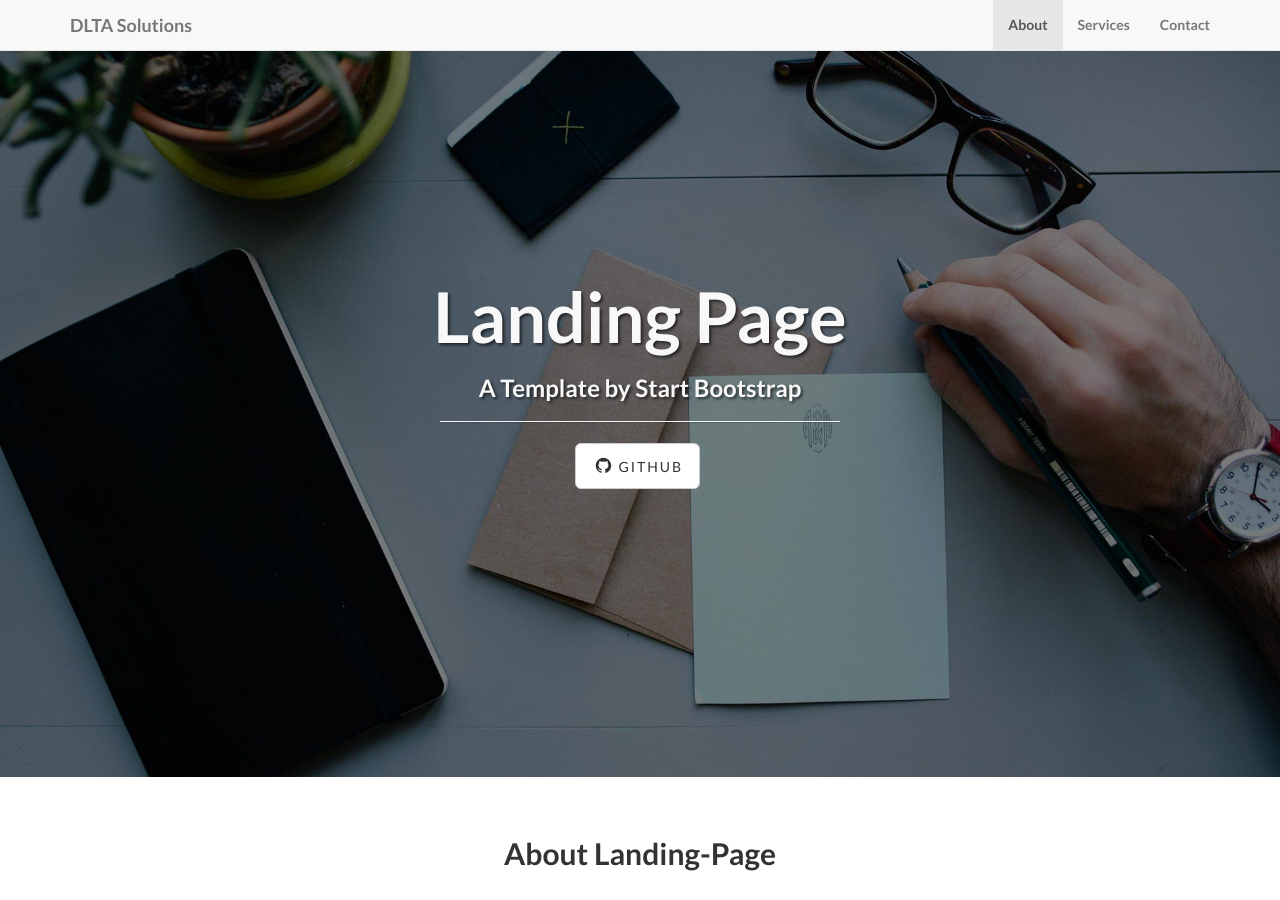
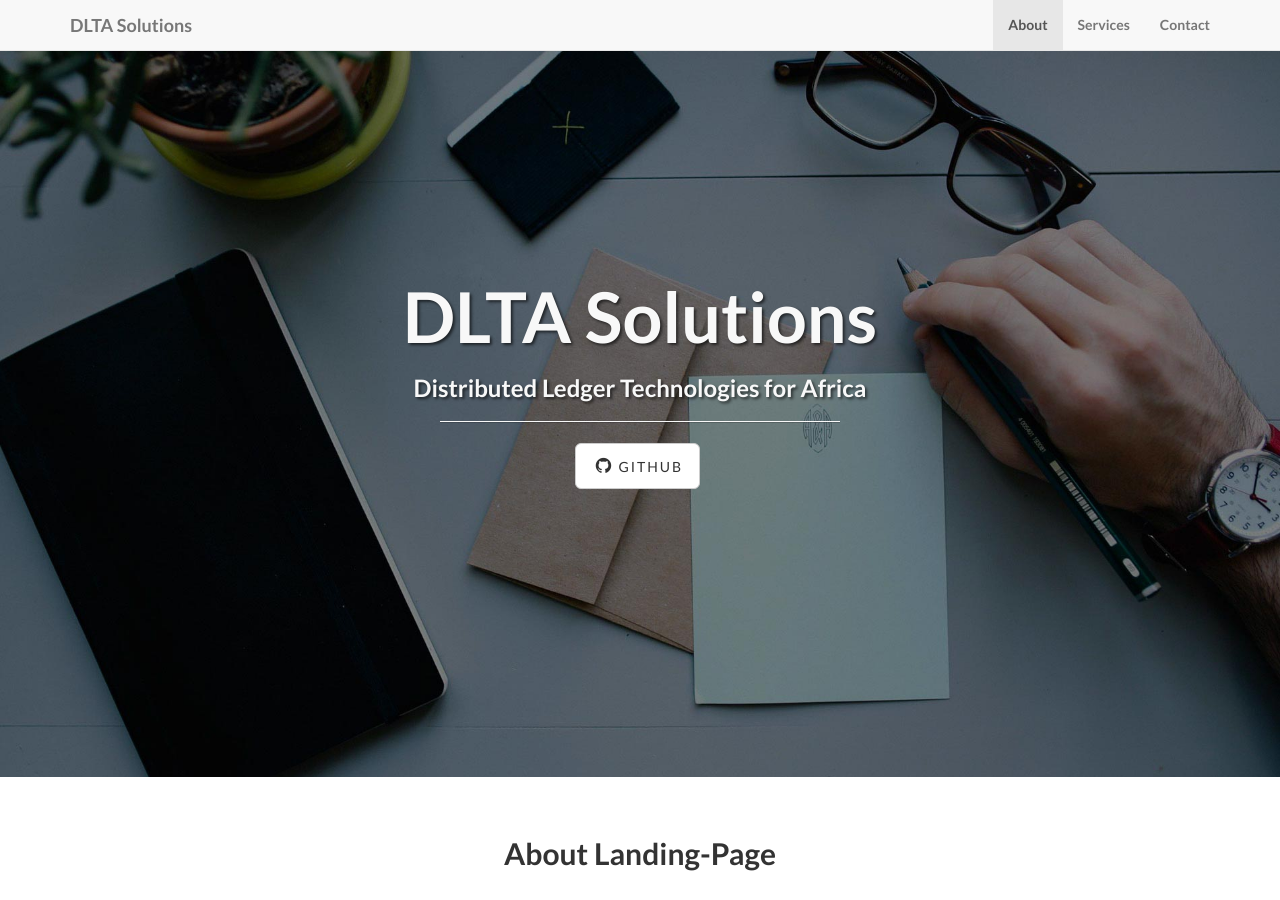
Before and after one commit to dltasolutions/dltasolutions.github.io, a Jekyll site: the page built from index.html, in a window 1280 px wide and 900 px high. Built offline with Jekyll 4.4.1, drawn with Linux system fonts in a browser that asks for light colours.

Commit message:
Update index.html

```diff
--- a/index.html
+++ b/index.html
@@ -1,5 +1,5 @@
 ---
 layout: default
-title: Landing Page
-subTitle: A Template by Start Bootstrap
+title: DLTA Solutions
+subTitle: Distributed Ledger Technologies for Africa
 ---
```
